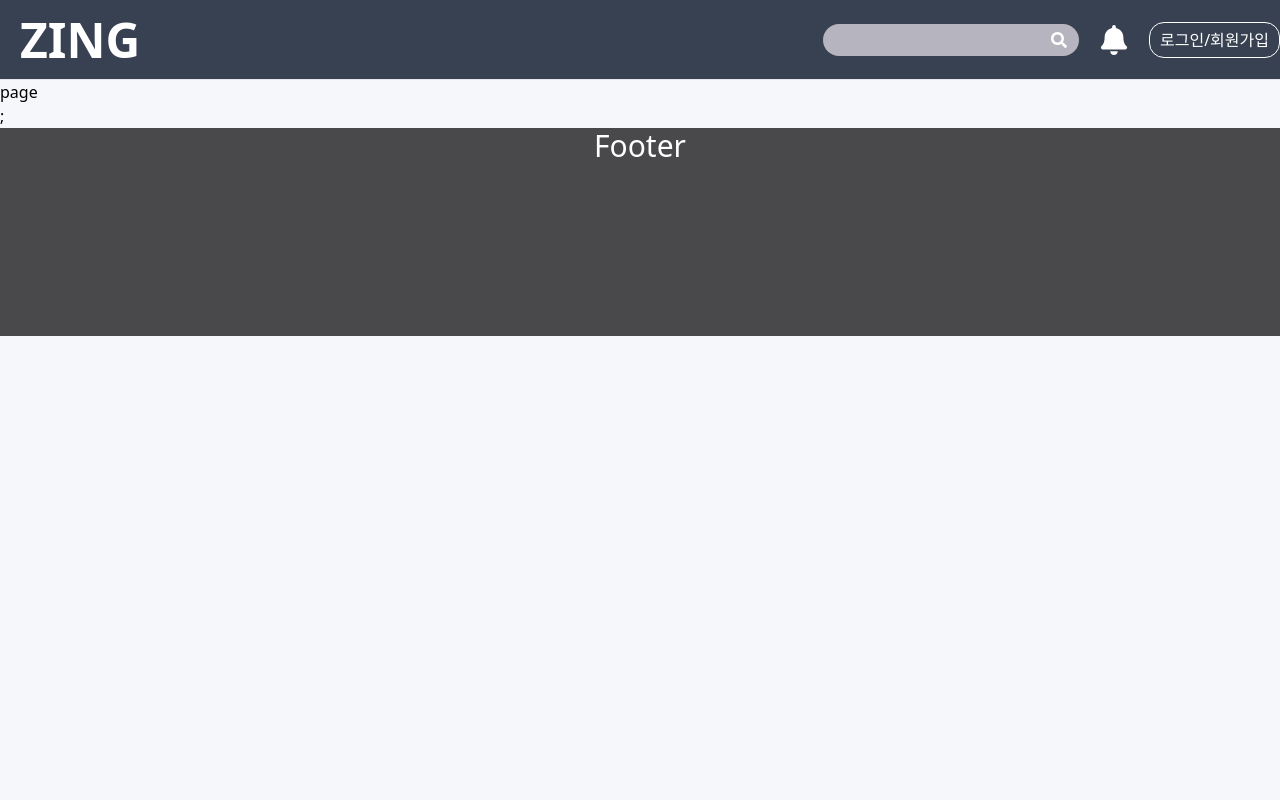
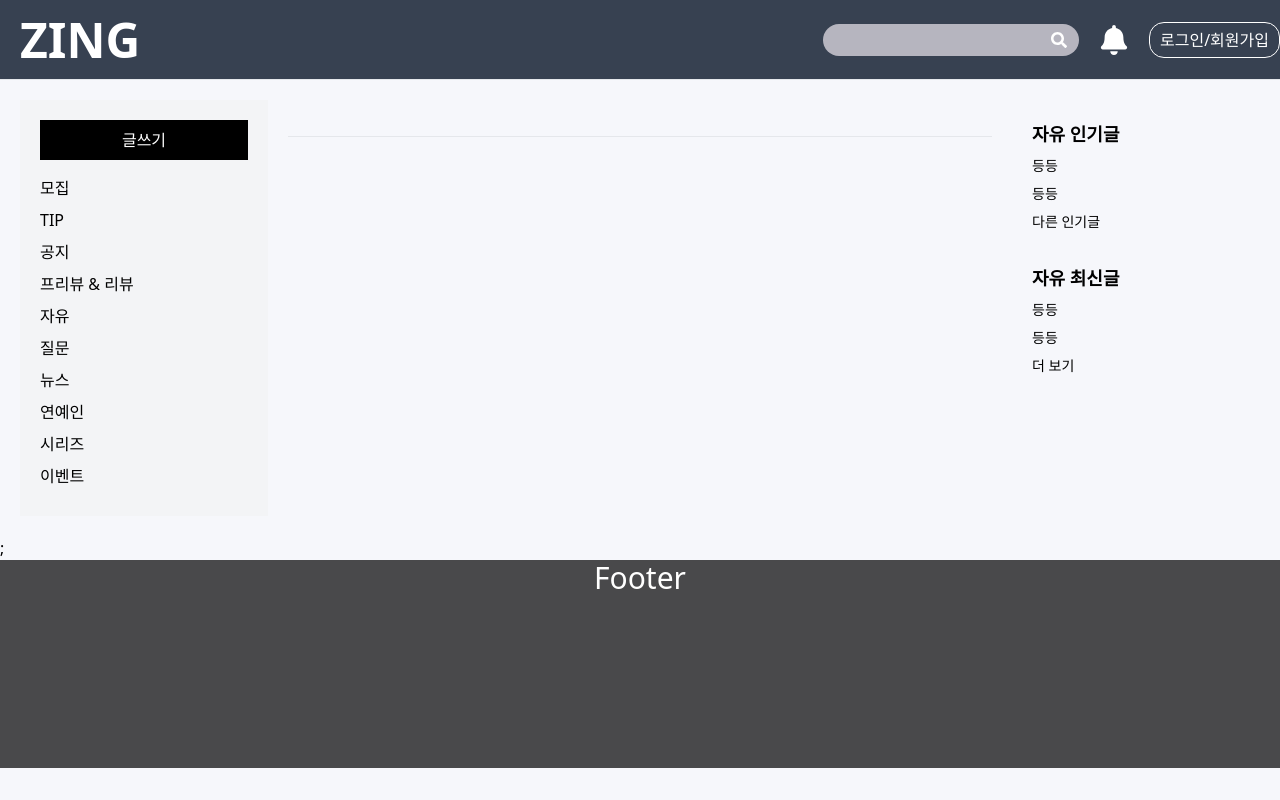
Before and after one commit to emdrhwkql/zing, a Next.js app: page /PostsList/PostListsPage in a window 1280 px wide. Built offline with nearby package versions, Linux system fonts and the light colour scheme; no server answers.

Commit message:
더보기추가

```diff
--- /dev/null
+++ b/app/(providers)/(root)/PostsList/PostListsPage/PostWriting/_components/PostWritingForm.tsx
@@ -0,0 +1,59 @@
+"use client"
+
+import { useState } from 'react';
+import { useRouter } from 'next/navigation';
+
+export default function PostWritingForm() {
+    const [title, setTitle] = useState('');
+    const [content, setContent] = useState('');
+    const router = useRouter();
+
+    const handleSubmit = (e: React.ChangeEvent<any>) => {
+        e.preventDefault();
+
+        const newPost = {
+            id: Math.random(), // 간단한 id 생성
+            title,
+            content,
+        };
+
+        // 새 게시글을 로컬 상태나 서버로 전송하는 로직 필요
+        // 예를 들어, localStorage를 사용하거나 API 호출
+        if (typeof window !== "undefined") {
+            const existingPosts = JSON.parse(localStorage.getItem('posts')!) || [];
+            localStorage.setItem('posts', JSON.stringify([...existingPosts, newPost]));
+        }
+
+        router.push('/');
+    };
+
+    return (
+        <div className="container mx-auto p-4">
+            <h1 className="text-3xl font-bold mb-4">새 글 작성</h1>
+            <form onSubmit={handleSubmit} className="space-y-4">
+                <div>
+                    <label className="block text-xl font-semibold">제목</label>
+                    <input
+                        type="text"
+                        value={title}
+                        onChange={(e) => setTitle(e.target.value)}
+                        className="w-full p-2 border rounded"
+                        required
+                    />
+                </div>
+                <div>
+                    <label className="block text-xl font-semibold">내용</label>
+                    <textarea
+                        value={content}
+                        onChange={(e) => setContent(e.target.value)}
+                        className="w-full p-2 border rounded"
+                        required
+                    />
+                </div>
+                <button type="submit" className="bg-green-500 text-white py-2 px-4 rounded">
+                    등록하기
+                </button>
+            </form>
+        </div>
+    );
+}
--- /dev/null
+++ b/app/(providers)/(root)/PostsList/PostListsPage/PostWriting/page.tsx
@@ -0,0 +1,12 @@
+import Page from "@/components/Page";
+import PostWritingForm from "@/app/(providers)/(root)/PostsList/PostListsPage/PostWriting/_components/PostWritingForm"
+
+function PostWritingPage() {
+    return (
+        <Page>
+            <PostWritingForm />
+        </Page>
+    );
+}
+
+export default PostWritingPage;
--- /dev/null
+++ b/app/(providers)/(root)/PostsList/PostListsPage/_components/NewPostPage.tsx
@@ -0,0 +1,57 @@
+import { useState } from 'react';
+import { useRouter } from 'next/router';
+
+export default function NewPost() {
+  const [title, setTitle] = useState('');
+  const [content, setContent] = useState('');
+  const router = useRouter();
+
+  const handleSubmit = (e) => {
+    e.preventDefault();
+
+    const newPost = {
+      id: Math.random(), // 간단한 id 생성
+      title,
+      content,
+    };
+
+    // 새 게시글을 로컬 상태나 서버로 전송하는 로직 필요
+    // 예를 들어, localStorage를 사용하거나 API 호출
+    if (typeof window !== "undefined") {
+      const existingPosts = JSON.parse(localStorage.getItem('posts')) || [];
+      localStorage.setItem('posts', JSON.stringify([...existingPosts, newPost]));
+    }
+
+    router.push('/');
+  };
+
+  return (
+    <div className="container mx-auto p-4">
+      <h1 className="text-3xl font-bold mb-4">새 글 작성</h1>
+      <form onSubmit={handleSubmit} className="space-y-4">
+        <div>
+          <label className="block text-xl font-semibold">제목</label>
+          <input
+            type="text"
+            value={title}
+            onChange={(e) => setTitle(e.target.value)}
+            className="w-full p-2 border rounded"
+            required
+          />
+        </div>
+        <div>
+          <label className="block text-xl font-semibold">내용</label>
+          <textarea
+            value={content}
+            onChange={(e) => setContent(e.target.value)}
+            className="w-full p-2 border rounded"
+            required
+          />
+        </div>
+        <button type="submit" className="bg-green-500 text-white py-2 px-4 rounded">
+          등록하기
+        </button>
+      </form>
+    </div>
+  );
+}
--- /dev/null
+++ b/app/(providers)/(root)/PostsList/PostListsPage/_components/postsPage.tsx
@@ -0,0 +1,27 @@
+import { useState } from 'react';
+import Link from 'next/link';
+
+export default function Home() {
+    const [posts, setPosts] = useState([
+        { id: 1, title: '첫 번째 글', content: '이것은 첫 번째 게시글입니다.' }
+    ]);
+
+    return (
+        <div className="container mx-auto p-4">
+            <h1 className="text-3xl font-bold mb-4">게시글 목록</h1>
+            <ul className="space-y-4">
+                {posts.map((post) => (
+                    <li key={post.id} className="p-4 border rounded shadow-sm">
+                        <h2 className="text-2xl font-semibold">{post.title}</h2>
+                        <p>{post.content}</p>
+                    </li>
+                ))}
+            </ul>
+            <Link href="/new-post">
+                <button className="mt-4 bg-blue-500 text-white py-2 px-4 rounded">
+                    글쓰기
+                </button>
+            </Link>
+        </div>
+    );
+}
--- a/app/(providers)/(root)/PostsList/PostListsPage/page.tsx
+++ b/app/(providers)/(root)/PostsList/PostListsPage/page.tsx
@@ -1,5 +1,67 @@
-function page() {
-	return <div>page</div>;
+import Link from "next/link";
+
+export default function Home() {
+	return (
+		<div className="flex p-5">
+			{/* Sidebar */}
+			<div className="w-1/5 bg-gray-100 p-5">
+
+				<Link href="/PostWritingPage1">
+					<button className="bg-black text-white w-full py-2 mb-4" >글쓰기</button>
+				</Link>
+
+				<nav>
+					<ul>
+						<li className="mb-2">모집</li>
+						<li className="mb-2">TIP</li>
+						<li className="mb-2">공지</li>
+						<li className="mb-2">프리뷰 & 리뷰</li>
+						<li className="mb-2">자유</li>
+						<li className="mb-2">질문</li>
+						<li className="mb-2">뉴스</li>
+						<li className="mb-2">연예인</li>
+						<li className="mb-2">시리즈</li>
+						<li className="mb-2">이벤트</li>
+					</ul>
+				</nav>
+			</div>
+
+			{/* Main Content */}
+			<div className="w-3/5 p-5">
+				<div className="border-b pb-4 mb-4">
+
+					{/* 이쪽에다 실시간 게시물 추가 */}
+				</div>
+
+				{/* 여기 포함  */}
+				<div className="post-content">
+
+
+				</div>
+			</div>
+
+			{/* Widgets */}
+			<div className="w-1/5 p-5">
+				{/* Popular Posts */}
+				<div className="mb-8">
+					<h2 className="font-bold text-lg mb-2">자유 인기글</h2>
+					<ul className="text-sm">
+						<li className="mb-2">등등</li>
+						<li className="mb-2">등등</li>
+						<li className="mb-2">다른 인기글</li>
+					</ul>
+				</div>
+
+				{/* Latest Posts */}
+				<div>
+					<h2 className="font-bold text-lg mb-2">자유 최신글</h2>
+					<ul className="text-sm">
+						<li className="mb-2">등등</li>
+						<li className="mb-2">등등</li>
+						<li className="mb-2">더 보기</li>
+					</ul>
+				</div>
+			</div>
+		</div>
+	);
 }
-
-export default page;
```
Also changed, not shown: 1 other file (tests, documents, lock files or other folders).
